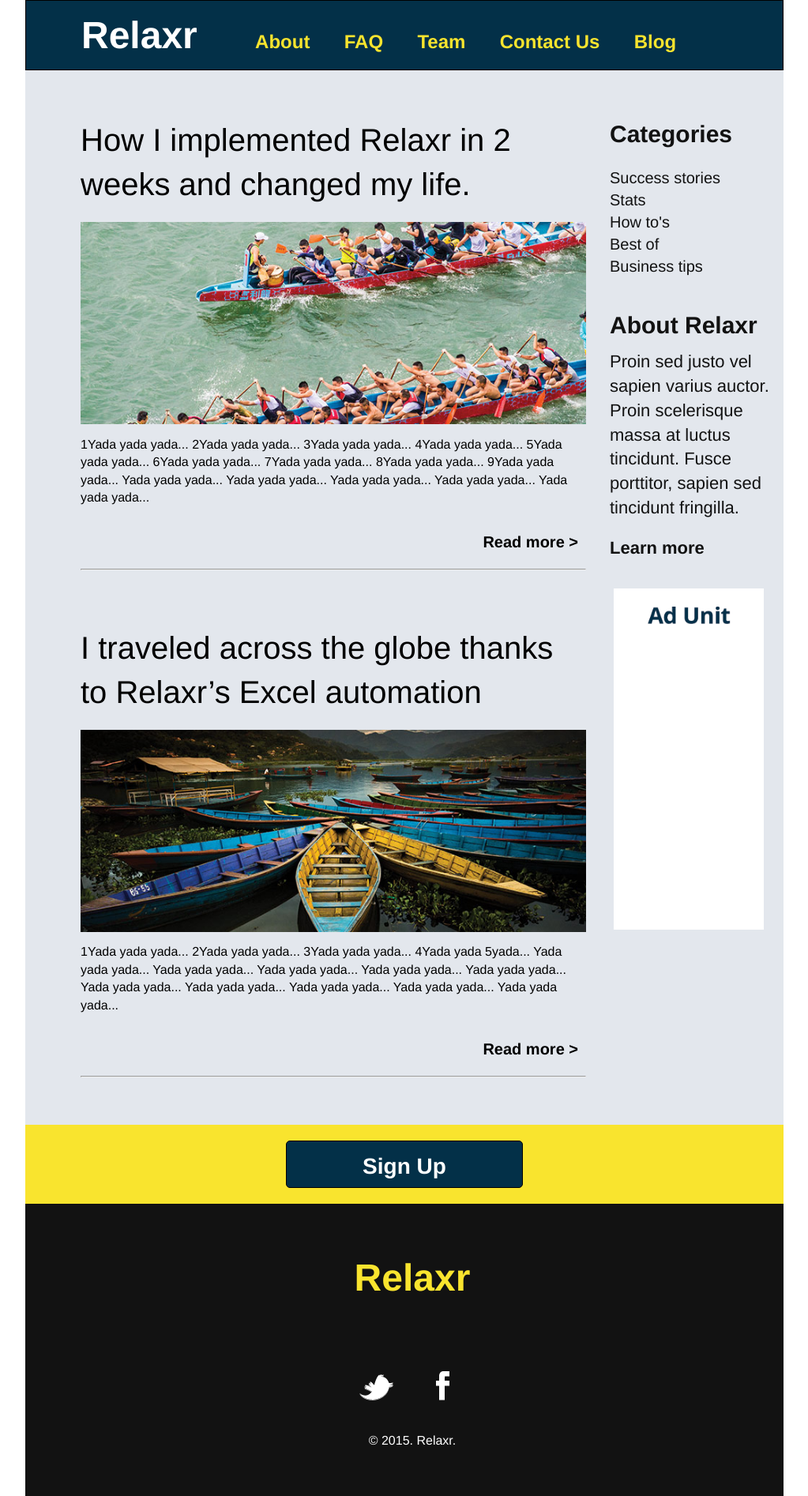
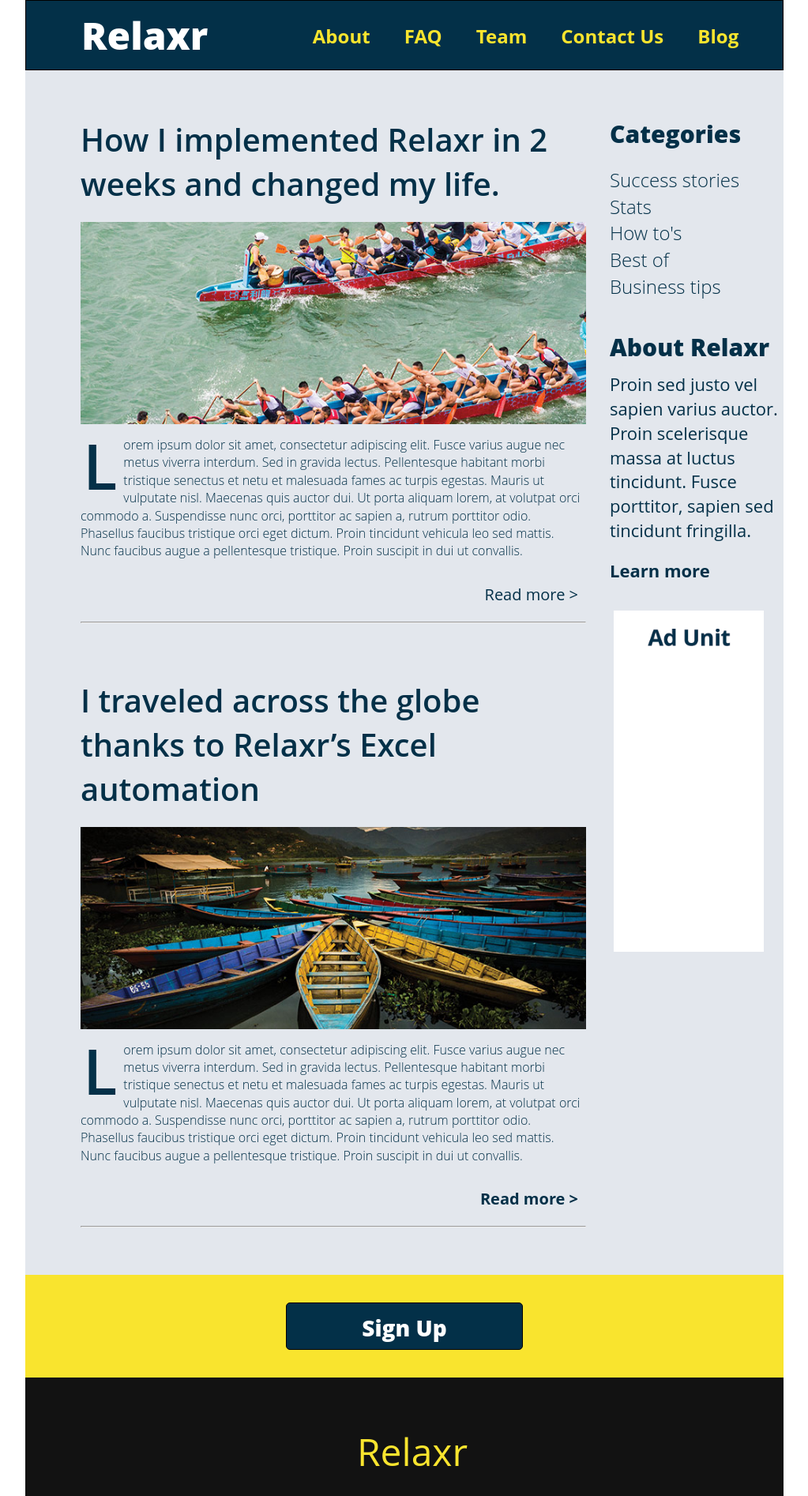
Before and after one commit to craigsakuma/FEWD, a plain HTML site: page relaxr-blog/index.html in a window 1280 px wide. Shown: the top 1894 px of the page at 79% size, without its empty margins (168-1191 px from the left). Drawn offline with Linux system fonts and the light colour scheme.

Commit message:
cleaned up homework #3

```diff
--- a/relaxr-blog/css/style.css
+++ b/relaxr-blog/css/style.css
@@ -49,25 +49,30 @@ body {
      color: #000;
      font-size: 12px;
      line-height: 1.4;
-     font-family: Helvetica, Arial, sans-serif;
+     font-family: 'Open Sans', Helvetica, Arial, sans-serif;
      margin-left: 200px;
      margin-right: 200px;
 }
 
-.button {
-    border-radius: 5px;
-    border: black solid 1px;
-    font-weight: 800;
-    padding: 12px 0;
-    width: 300px;
-    height: 60px;
-    font-size: 28px;
-    text-align: center;
-    display: block;
-    margin: 0 auto;
-    vertical-align: middle;
-    margin: 0 auto;
-  }
+h1 {
+  font-size: 48px;
+  font-weight: 800;
+}
+
+h2 {
+  font-size: 40px;
+  font-weight: 550;
+  color: #033048;
+  width: auto;
+}
+
+h4 {
+  font-size: 30px;
+}
+
+a {
+  text-decoration: none;
+}
 
 .yellow {
   background: #f9e42e;
@@ -79,8 +84,40 @@ body {
   color: #fff;
 }
 
+.black {
+  background-color: #121212;
+  color: white;
+}
+
 .gray {
   background-color: #e3e7ed;
+  color: #033048;
+}
+
+.light {
+  font-weight: 300;
+}
+
+.light-bold {
+  font-weight: 550;
+}
+
+.bold {
+  font-weight: 650;
+}
+
+.extra-bold {
+  font-weight: 800;
+}
+
+.cap-first-letter:first-of-type:first-letter {
+  float: left;
+  font-size: 80px;
+  line-height: 65px;
+  padding-top: 4px;
+  padding-right: 8px;
+  padding-left: 3px;
+  font-weight: 600;
 }
 
 /******************************************
@@ -101,31 +138,6 @@ body {
   margin: auto;
 }
 
-h1 {
-  font-size: 48px;
-  font-weight: 800;
-}
-
-h2 {
-  font-size: 40px;
-  width: auto;
-}
-
-h4 {
-  font-size: 30px;
-  font-weight: 900;
-}
-
-a {
-  text-decoration: none;
-}
-
-hr {
-  width: 640px;
-  margin-bottom: 10px;
-}
-
-
 header {
   height: auto;
   width: 960px;
@@ -139,20 +151,22 @@ header {
 
 header .logo{
   font-size: 48px;
-  font-weight: 800;
   color: #fff;
   margin-left: 20px;
   padding: 40px;
 }
 
 #nav{
+  position: relative;
+  bottom: 8px;
+  left: 40px;
   display: inline;
+  padding: 20px;
 }
 
 #nav a {
   color: #f9e42e;
   font-size: 24px;
-  font-weight: 700;
   padding: 20px;
 }
 
@@ -189,12 +203,10 @@ p {
 .read-more {
   text-align: right;
   font-size: 20px;
-  font-weight: 700;
   padding-right: 10px;
 }
 
 h2 .title {
-  font-size: 24px;
   width: 640px;
   margin: auto;
   padding-bottom: 20px;
@@ -205,6 +217,11 @@ main img {
   padding: 0px;
   padding-top: 20px;
   margin: auto;
+}
+
+hr {
+  width: 640px;
+  margin-bottom: 10px;
 }
 
 aside {
@@ -220,21 +237,18 @@ aside {
 
 ul {
   list-style-type: none;
-  font-size: 20px;
-  font-weight: 300;
+  font-size: 24px;
   padding: 0px;
   padding-top: 20px;
 }
 
 .categories {
-  color: #121212;
   text-align: left;
   width: inherit;
   padding-top: 20px;
 }
 
 .about {
-  color: #121212;
   text-align: left;
   width: 240px;
   padding-top: 40px;
@@ -249,12 +263,10 @@ ul {
 
 .learn-more {
   text-align: left;
-  font-size: 20px;
-  font-weight: 700;
+  font-size: 22px;
   padding: 0px;
+  font-weight: 650;
 }
-
-
 
 .ad {
   color: #121212;
@@ -262,8 +274,6 @@ ul {
   width: 240px;
   padding: 0px;
   padding-top: 20px;
-
-
 }
 
 .ad img{
@@ -276,13 +286,30 @@ ul {
 
 #sign-up {
   clear: left;
-  height: 100px;
+  height: 130px;
   width: 960px;
   background: #f9e42e;
   padding: 20px;
   text-align: center;
   vertical-align: middle;
 }
+
+.button {
+    position: relative;
+    top: 15px;
+    border-radius: 5px;
+    border: black solid 1px;
+    font-weight: 800;
+    padding: 12px 0;
+    width: 300px;
+    height: 60px;
+    font-size: 28px;
+    text-align: center;
+    display: block;
+    margin: 0 auto;
+    vertical-align: middle;
+    margin: 0 auto;
+  }
 
 footer {
   height: auto;
@@ -297,7 +324,6 @@ footer {
 
 footer .logo {
   font-size: 48px;
-  font-weight: 800;
   color: #f9e42e;
   text-align: center;
   width: 960px;
--- a/relaxr-blog/index.html
+++ b/relaxr-blog/index.html
@@ -5,21 +5,24 @@
     	<meta name="description" content="Your description goes here">
     	<meta name="keywords" content="one, two, three">
 
-		<title>Blank Template</title>
+		<title>Relaxr Blog</title>
 
 		<!-- external CSS link -->
+		<!-- <link href='http://fonts.googleapis.com/css?family=Open+Sans:300italic,300,600,800' rel='stylesheet' type='text/css'> -->
 		<link rel="stylesheet" href="css/reset.css">
 		<link rel="stylesheet" href="css/style.css">
+
+
 
 	</head>
 	<body>
 		<div id="container" class="gray">
 
 		<header>
-			<span class="logo">
+			<span class="logo extra-bold">
 				Relaxr
 			</span>
-			<span id="nav">
+			<span id="nav" class="bold">
 				<a href="#">About</a>
 				<a href="#">FAQ</a>
 				<a href="#">Team</a>
@@ -32,10 +35,10 @@
 
 		<main class="gray">
 			<div class="article">
-				<h2 class="title">How I implemented Relaxr in 2 weeks and changed my life.</h2>
+				<h2 class="title light-bold">How I implemented Relaxr in 2 weeks and changed my life.</h2>
 				<img src="images/blog_photo1.jpg" alt="Relaxr changed my life">
-				<p>
-					1Yada yada yada... 2Yada yada yada... 3Yada yada yada... 4Yada yada yada... 5Yada yada yada... 6Yada yada yada... 7Yada yada yada... 8Yada yada yada... 9Yada yada yada... Yada yada yada... Yada yada yada... Yada yada yada... Yada yada yada... Yada yada yada...
+				<p class="light cap-first-letter">
+					Lorem ipsum dolor sit amet, consectetur adipiscing elit. Fusce varius augue nec metus viverra interdum. Sed in gravida lectus. Pellentesque habitant morbi tristique senectus et netu et malesuada fames ac turpis egestas. Mauris ut vulputate nisl.  Maecenas quis auctor dui. Ut porta aliquam lorem, at volutpat orci commodo a. Suspendisse nunc orci, porttitor ac sapien a, rutrum porttitor odio. Phasellus faucibus tristique orci eget dictum. Proin tincidunt vehicula leo sed mattis. Nunc faucibus augue a pellentesque tristique. Proin suscipit in dui ut convallis.
 				</p>
 				<p class="read-more">
 					Read more >
@@ -44,13 +47,13 @@
 			</div>
 
 			<div class="article">
-				<h2 class="title">I traveled across the globe thanks to Relaxr’s Excel automation</h2>
+				<h2 class="title light-bold">I traveled across the globe thanks to Relaxr’s Excel automation</h2>
 
 				<img src="images/blog_photo2.jpg" alt="Traveled the world">
-				<p>
-					1Yada yada yada... 2Yada yada yada... 3Yada yada yada... 4Yada yada 5yada... Yada yada yada... Yada yada yada... Yada yada yada... Yada yada yada... Yada yada yada... Yada yada yada... Yada yada yada... Yada yada yada... Yada yada yada... Yada yada yada...
+				<p class="light cap-first-letter">
+					Lorem ipsum dolor sit amet, consectetur adipiscing elit. Fusce varius augue nec metus viverra interdum. Sed in gravida lectus. Pellentesque habitant morbi tristique senectus et netu et malesuada fames ac turpis egestas. Mauris ut vulputate nisl.  Maecenas quis auctor dui. Ut porta aliquam lorem, at volutpat orci commodo a. Suspendisse nunc orci, porttitor ac sapien a, rutrum porttitor odio. Phasellus faucibus tristique orci eget dictum. Proin tincidunt vehicula leo sed mattis. Nunc faucibus augue a pellentesque tristique. Proin suscipit in dui ut convallis.
 				</p>
-				<p class="read-more">
+				<p class="read-more bold">
 					Read more >
 				</p>
 				<hr />
@@ -60,8 +63,8 @@
 
 		<aside class="gray">
 			<div class="categories">
-				<h4>Categories</h4>
-				<ul>
+				<h4 class="extra-bold">Categories</h4>
+				<ul class="light">
 					<li>Success stories</li>
 					<li>Stats</li>
 					<li>How to's</li>
@@ -71,11 +74,11 @@
 			</div>
 
 			<div class="about">
-				<h4>About Relaxr</h4>
+				<h4 class="extra-bold">About Relaxr</h4>
 				<p>
 					Proin sed justo vel sapien varius auctor. Proin scelerisque massa at luctus tincidunt. Fusce porttitor, sapien sed tincidunt fringilla.
 				</p>
-				<p class="learn-more">
+				<p class="learn-more extra-bold">
 					Learn more
 				</p>
 			</div>
@@ -87,32 +90,15 @@
 		</aside>
 
 		<div id="sign-up">
-			<a href="#" class="button blue">Sign Up</a>
+			<a href="#" class="button blue extra-bold">Sign Up</a>
 		</div>
 
-		<footer>
+		<footer class="black">
 			<p class="logo">Relaxr</p>
 			<a href="#"><img src="images/twitter.png" alt="twitter logo"></a>
 			<a href="#"><img src="images/facebook.png" alt="facebook logo"></a>
-			<p>&copy; 2015. Relaxr.</p>
+			<p>&copy; Relaxr 2015</p>
 		</footer>
-
-
-
-
-
-
-
-
-
-		<!--
-			<header>
-				<h1>Blank Template</h1>
-				<h2>Just another blank template</h2>
-			</header>
-			<footer>
-				&copy; Footer Goes Here
-			</footer> -->
 		</div><!-- #container -->
 	</body>
 </html>
```
